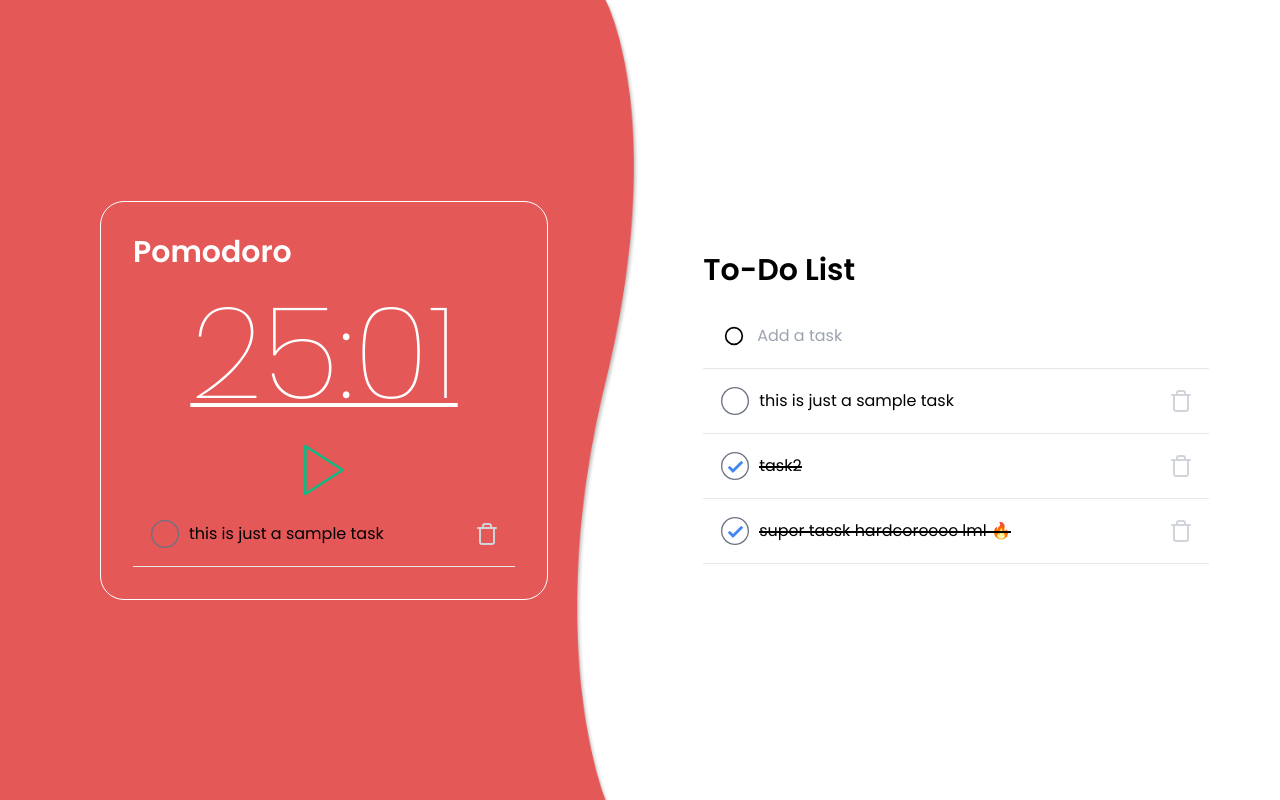
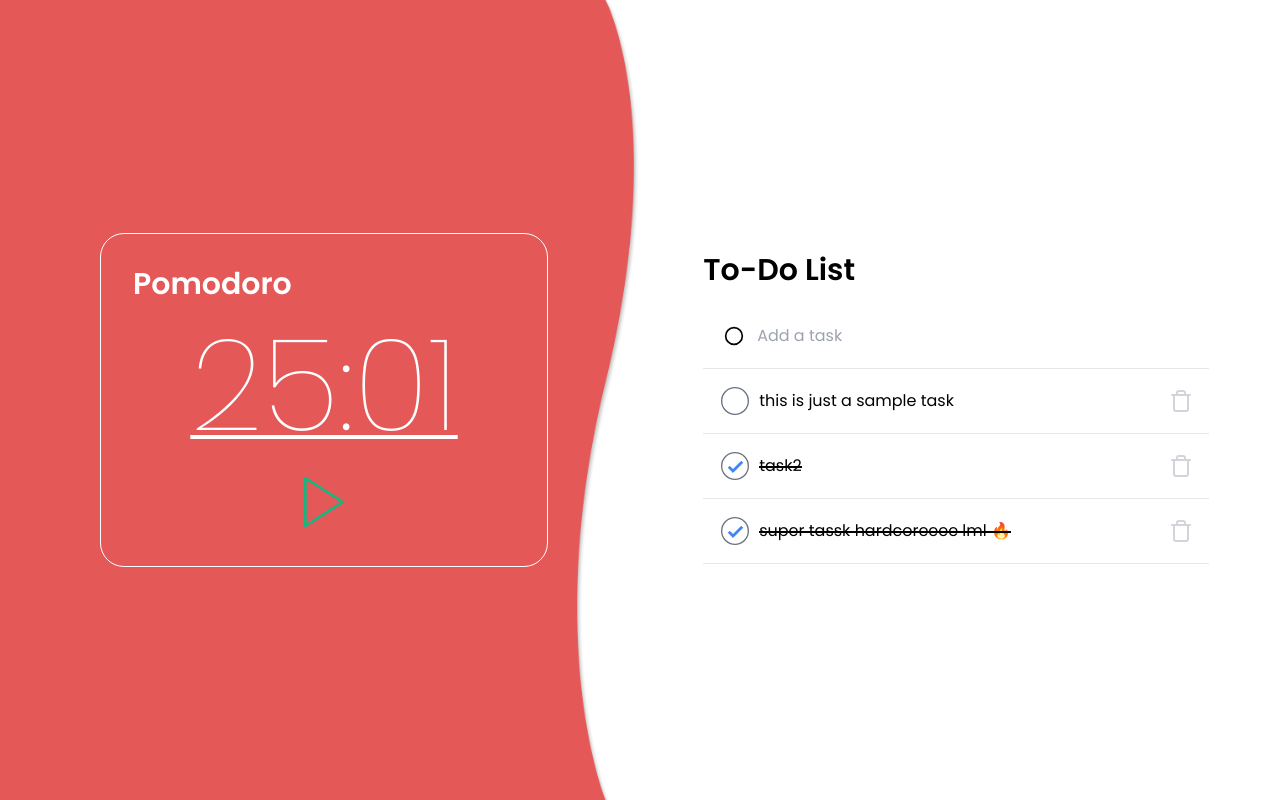
Before and after one commit to sa-pardo/todororo-ts, a React (Vite) app: page / in a window 1280 px wide. Built offline with nearby package versions, Linux system fonts and the light colour scheme.

Commit message:
implements selectedTask functionality

```diff
--- a/src/App.tsx
+++ b/src/App.tsx
@@ -12,6 +12,7 @@ const testTasks: ITask[] = [
 ];
 function App() {
   const [tasks, setTasks] = useState(testTasks);
+  const [selectedTask, setSelectedTask] = useState<ITask | null>(null);
   const mediaQuery = useMediaQuery("(min-width: 768px)");
 
   const toggleCompletedTask = (task: ITask): void => {
@@ -32,7 +33,7 @@ function App() {
   };
 
   const selectTask = (task: ITask) => {
-    console.log(task.title);
+    setSelectedTask(task);
   };
 
   return (
@@ -47,7 +48,7 @@ function App() {
         <div className="absolute left-0 top-0 h-screen w-full bg-[#e45858] z-[-10]" />
       )}
       <div className="w-full md:w-1/2 h-screen flex items-center justify-center">
-        <Pomodoro selectedTask={testTasks[0]} />
+        <Pomodoro selectedTask={selectedTask} />
       </div>
       <div className="w-full md:w-1/2 h-screen flex md:items-center justify-center pt-4">
         <TaskList
```
